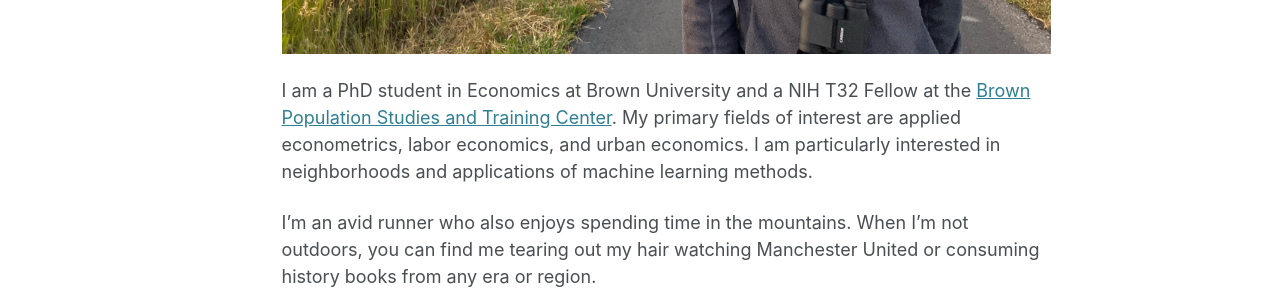
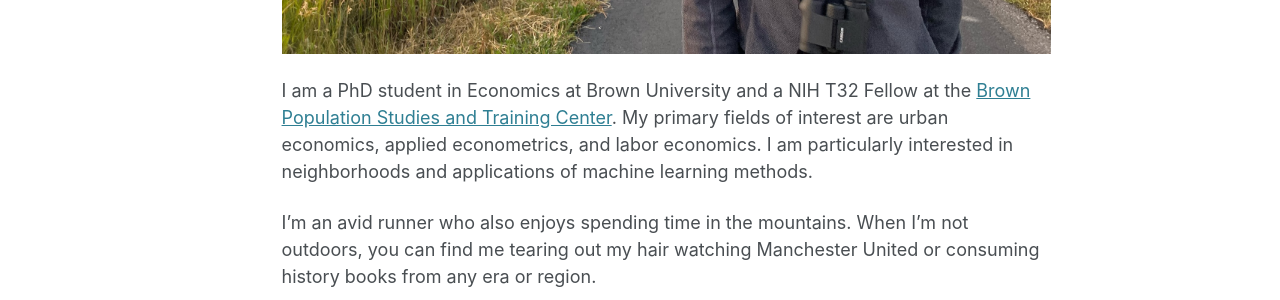
Before and after one commit to AdamsonBryant/adamsonbryant.github.io, a Jekyll site: the page built from _pages/about.md, in a window 1280 px wide and 1388 px high. Shown: the part 643-943 px from the top of the window. Built offline with Jekyll 4.4.1, drawn with Linux system fonts in a browser that asks for light colours.

Commit message:
updating CV

```diff
--- a/_pages/about.md
+++ b/_pages/about.md
@@ -9,7 +9,7 @@ redirect_from:
 
 ![image](../images/me_tetons.JPG)
 
-I am a PhD student in Economics at Brown University and a NIH T32 Fellow at the [Brown Population Studies and Training Center](https://pstc.brown.edu). My primary fields of interest are applied econometrics, labor economics, and urban economics. I am particularly interested in neighborhoods and applications of machine learning methods.
+I am a PhD student in Economics at Brown University and a NIH T32 Fellow at the [Brown Population Studies and Training Center](https://pstc.brown.edu). My primary fields of interest are urban economics, applied econometrics, and labor economics. I am particularly interested in neighborhoods and applications of machine learning methods.
 
 I'm an avid runner who also enjoys spending time in the mountains. When I'm not outdoors, you can find me tearing out my hair watching Manchester United or consuming history books from any era or region.
 
```
Also changed, not shown: _pages/cv.md (+1 -1 lines), _pages/research.md (+4 -0 lines), 1 other file.
